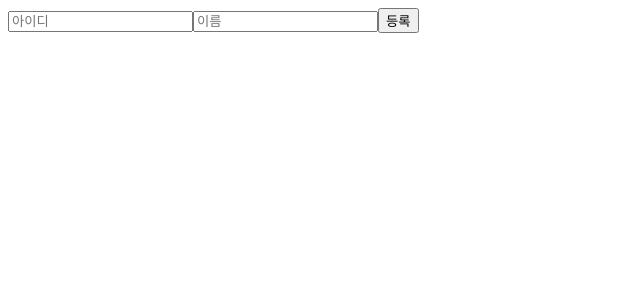
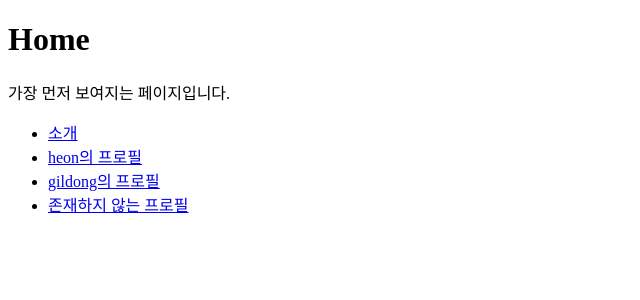
Before and after one commit to JwaSangHeon/react-basic, a React app: page / in a window 1280 px wide. Shown: the top 300 px of the page, without its empty margins (0-640 px from the left). Built offline with nearby package versions, Linux system fonts and the light colour scheme.

Commit message:
리액트 라우터- URL파라미터

```diff
--- a/package.json
+++ b/package.json
@@ -47,6 +47,7 @@
     "react-dev-utils": "^12.0.0",
     "react-dom": "^18.0.0",
     "react-refresh": "^0.11.0",
+    "react-router-dom": "^6.3.0",
     "resolve": "^1.20.0",
     "resolve-url-loader": "^4.0.0",
     "sass": "^1.51.0",
--- /dev/null
+++ b/src/9-day-react-router/pages/About.js
@@ -0,0 +1,12 @@
+import React from 'react';
+
+const About = () => {
+  return (
+    <div>
+      <h1>소개</h1>
+      <p>리액트 라우터를 사용해 보는 프로젝트</p>
+    </div>
+  );
+};
+
+export default About;
--- /dev/null
+++ b/src/9-day-react-router/pages/Home.js
@@ -0,0 +1,27 @@
+import React from 'react';
+import { Link } from 'react-router-dom';
+
+const Home = () => {
+  return (
+    <div>
+      <h1>Home</h1>
+      <p>가장 먼저 보여지는 페이지입니다.</p>
+      <ul>
+        <li>
+          <Link to="/about">소개</Link>
+        </li>
+        <li>
+          <Link to="/profiles/heon">heon의 프로필</Link>
+        </li>
+        <li>
+          <Link to="/profiles/gildong">gildong의 프로필</Link>
+        </li>
+        <li>
+          <Link to="/profiles/void">존재하지 않는 프로필</Link>
+        </li>
+      </ul>
+    </div>
+  );
+};
+
+export default Home;
--- /dev/null
+++ b/src/9-day-react-router/pages/Profile.js
@@ -0,0 +1,34 @@
+import React from 'react';
+import { useParams } from 'react-router-dom';
+
+const data = {
+  heon: {
+    name: '좌상헌',
+    description: '리액트를 좋아하는 개발자',
+  },
+  gildong: {
+    name: '홍길동',
+    description: '고전 소설 홍길동전의 주인공',
+  },
+};
+
+const Profile = () => {
+  const params = useParams();
+  const profile = data[params.username];
+
+  return (
+    <div>
+      <h1>사용자 프로필</h1>
+      {profile ? (
+        <div>
+          <h2>{profile.name}</h2>
+          <p>{profile.description}</p>
+        </div>
+      ) : (
+        <p>존재하지 않는 프로필입니다.</p>
+      )}
+    </div>
+  );
+};
+
+export default Profile;
--- a/src/App.js
+++ b/src/App.js
@@ -1,96 +1,116 @@
+// import React from 'react';
+// import { useRef, useState, useCallback } from 'react';
+// import produce from 'immer';
+
+// const App = () => {
+//   const nextId = useRef(1);
+//   const [form, setForm] = useState({
+//     name: '',
+//     username: '',
+//   });
+//   const [data, setData] = useState({
+//     array: [],
+//     uselessValue: null,
+//   });
+
+//   //input 수정을 위한 함수
+//   const onChange = useCallback((e) => {
+//     const { name, value } = e.target;
+//     setForm(
+//       produce((draft) => {
+//         draft[name] = value;
+//       }),
+//     );
+//   }, []);
+
+//   const onSubmit = useCallback(
+//     (e) => {
+//       e.preventDefault();
+//       const info = {
+//         id: nextId.current,
+//         name: form.name,
+//         username: form.username,
+//       };
+
+//       //array에 새 항목 등록
+//       setData(
+//         // {
+//         //   ...data,
+//         //   array: data.array.concat(info),
+//         // }
+//         produce((draft) => {
+//           draft.array.push(info);
+//         }),
+//       );
+
+//       //form 초기화
+//       setForm({
+//         name: '',
+//         username: '',
+//       });
+//       nextId.current += 1;
+//     },
+//     [form.name, form.username],
+//   );
+
+//   const onRemove = useCallback((id) => {
+//     setData(
+//       // { ...data, array: data.array.filter((info) => info.id !== id) }
+//       produce((draft) => {
+//         draft.array.splice(
+//           draft.array.findIndex((info) => info.id === id),
+//           1,
+//         );
+//       }),
+//     );
+//   }, []);
+//   return (
+//     <>
+//       <form onSubmit={onSubmit}>
+//         <input
+//           name="username"
+//           placeholder="아이디"
+//           value={form.username}
+//           onChange={onChange}
+//         />
+//         <input
+//           name="name"
+//           placeholder="이름"
+//           value={form.name}
+//           onChange={onChange}
+//         />
+//         <button type="submit">등록</button>
+//       </form>
+//       <div>
+//         <ul>
+//           {data.array.map((info) => (
+//             <li key={info.id} onClick={() => onRemove(info.id)}>
+//               {info.username}({info.name})
+//             </li>
+//           ))}
+//         </ul>
+//       </div>
+//     </>
+//   );
+// };
+
+// export default App;
+
 import React from 'react';
-import { useRef, useState, useCallback } from 'react';
-import produce from 'immer';
+import { Routes, Route } from 'react-router-dom';
+import About from './9-day-react-router/pages/About';
+import Home from './9-day-react-router/pages/Home';
+import Profile from './9-day-react-router/pages/Profile';
 
 const App = () => {
-  const nextId = useRef(1);
-  const [form, setForm] = useState({
-    name: '',
-    username: '',
-  });
-  const [data, setData] = useState({
-    array: [],
-    uselessValue: null,
-  });
-
-  //input 수정을 위한 함수
-  const onChange = useCallback((e) => {
-    const { name, value } = e.target;
-    setForm(
-      produce((draft) => {
-        draft[name] = value;
-      }),
-    );
-  }, []);
-
-  const onSubmit = useCallback(
-    (e) => {
-      e.preventDefault();
-      const info = {
-        id: nextId.current,
-        name: form.name,
-        username: form.username,
-      };
-
-      //array에 새 항목 등록
-      setData(
-        // {
-        //   ...data,
-        //   array: data.array.concat(info),
-        // }
-        produce((draft) => {
-          draft.array.push(info);
-        }),
-      );
-
-      //form 초기화
-      setForm({
-        name: '',
-        username: '',
-      });
-      nextId.current += 1;
-    },
-    [form.name, form.username],
-  );
-
-  const onRemove = useCallback((id) => {
-    setData(
-      // { ...data, array: data.array.filter((info) => info.id !== id) }
-      produce((draft) => {
-        draft.array.splice(
-          draft.array.findIndex((info) => info.id === id),
-          1,
-        );
-      }),
-    );
-  }, []);
   return (
-    <>
-      <form onSubmit={onSubmit}>
-        <input
-          name="username"
-          placeholder="아이디"
-          value={form.username}
-          onChange={onChange}
-        />
-        <input
-          name="name"
-          placeholder="이름"
-          value={form.name}
-          onChange={onChange}
-        />
-        <button type="submit">등록</button>
-      </form>
-      <div>
-        <ul>
-          {data.array.map((info) => (
-            <li key={info.id} onClick={() => onRemove(info.id)}>
-              {info.username}({info.name})
-            </li>
-          ))}
-        </ul>
-      </div>
-    </>
+    <div>
+      <Routes>
+        <Route path="/" element={<Home />} />
+        <Route path="/about" element={<About />} />
+        <Route path="/profiles/:username" element={<Profile />} />
+      </Routes>
+    </div>
   );
 };
 
--- a/src/index.js
+++ b/src/index.js
@@ -1,6 +1,11 @@
 import React from 'react';
 import ReactDOM from 'react-dom/client';
 import App from './App';
+import { BrowserRouter } from 'react-router-dom';
 
 const root = ReactDOM.createRoot(document.getElementById('root'));
-root.render(<App />);
+root.render(
+  <BrowserRouter>
+    <App />
+  </BrowserRouter>,
+);
```
Also changed, not shown: 1 other file (tests, documents, lock files or other folders).
